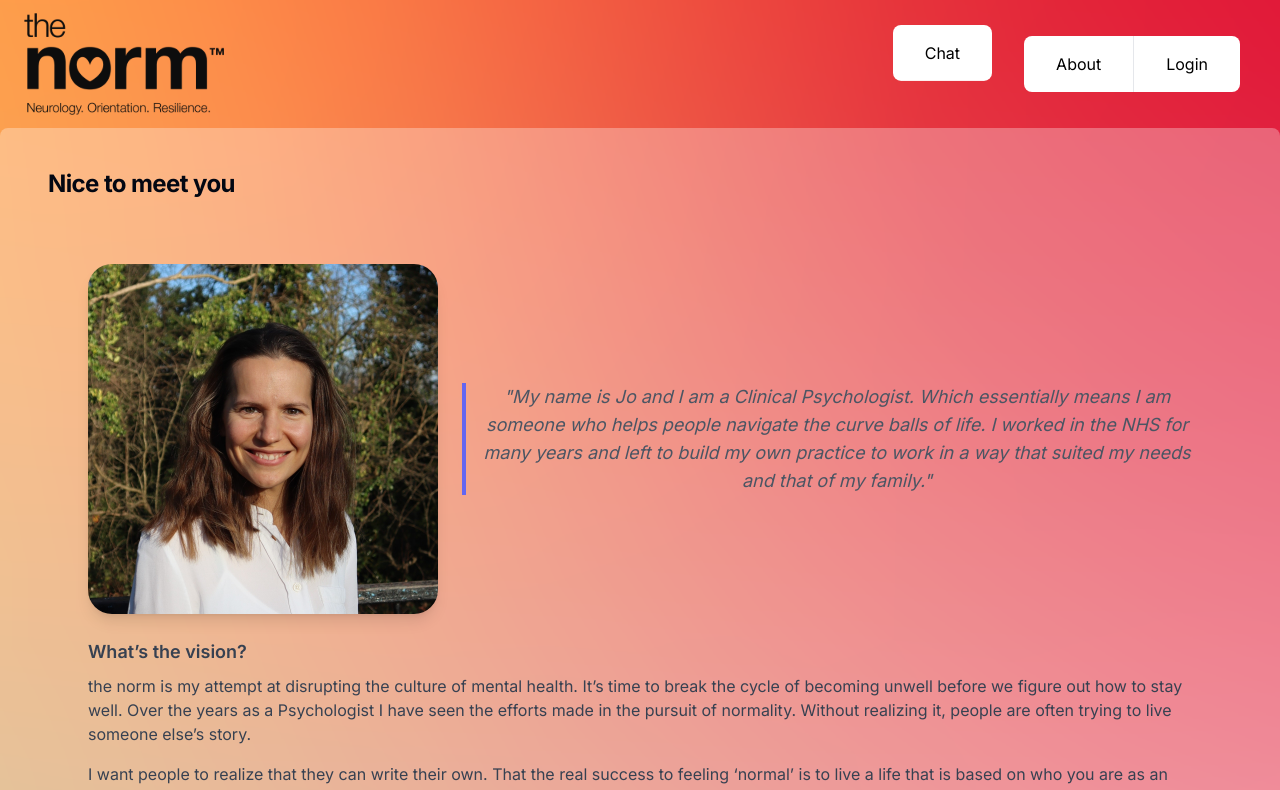
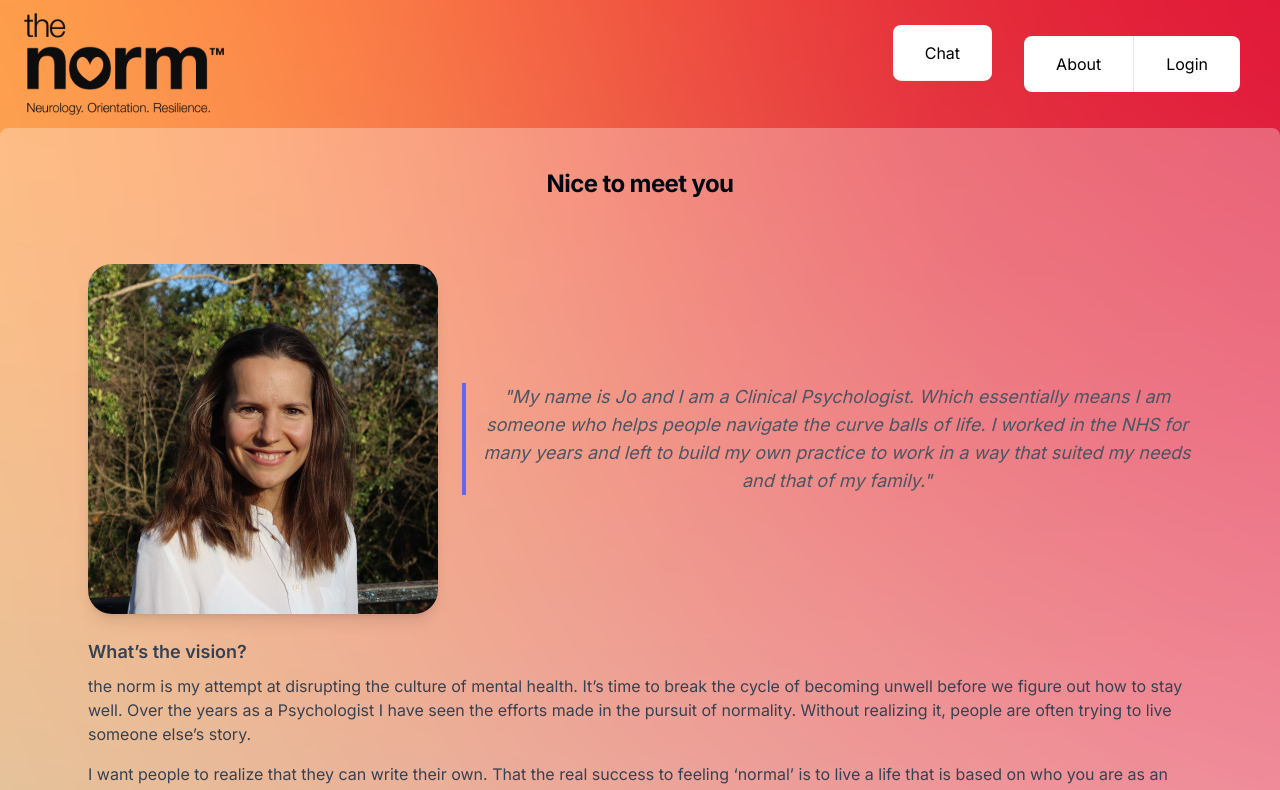
Before and after one commit to fac29/thenorm, a Next.js app: page /about in a window 1280 px wide. Shown: the top 790 px of the page. Built offline with nearby package versions, Linux system fonts and the light colour scheme.

Commit message:
Updated card title styling
Relates #55

```diff
--- a/app/about/page.tsx
+++ b/app/about/page.tsx
@@ -14,7 +14,7 @@ export default function About() {
 	return (
 		<Card className="mb-8 bg-white shadow-lg rounded-lg overflow-hidden bg-opacity-30">
 			<CardHeader className="px-6 py-4">
-				<CardTitle className="text-2xl font-bold max-w-6xl p-6">
+				<CardTitle className="text-2xl font-bold p-6 max-w-6xl mx-auto p-6">
 					Nice to meet you
 				</CardTitle>
 			</CardHeader>
```
